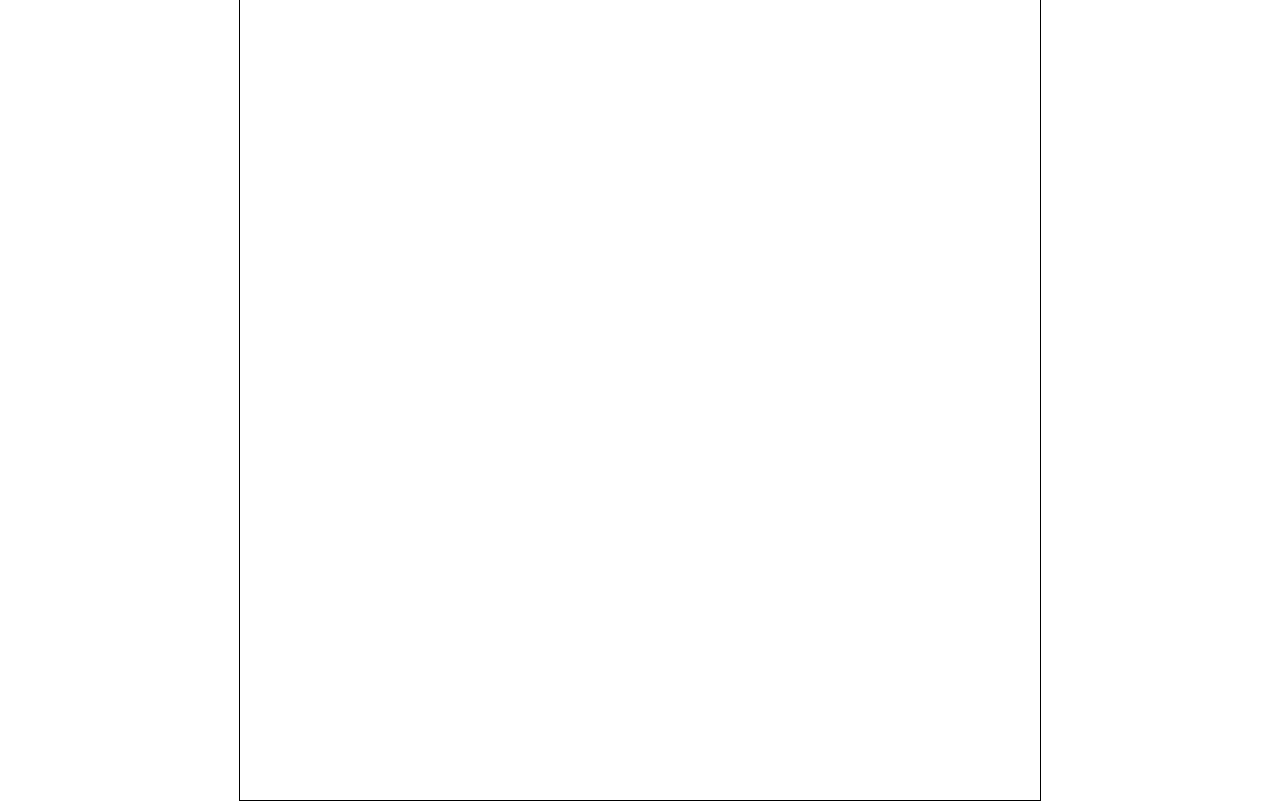
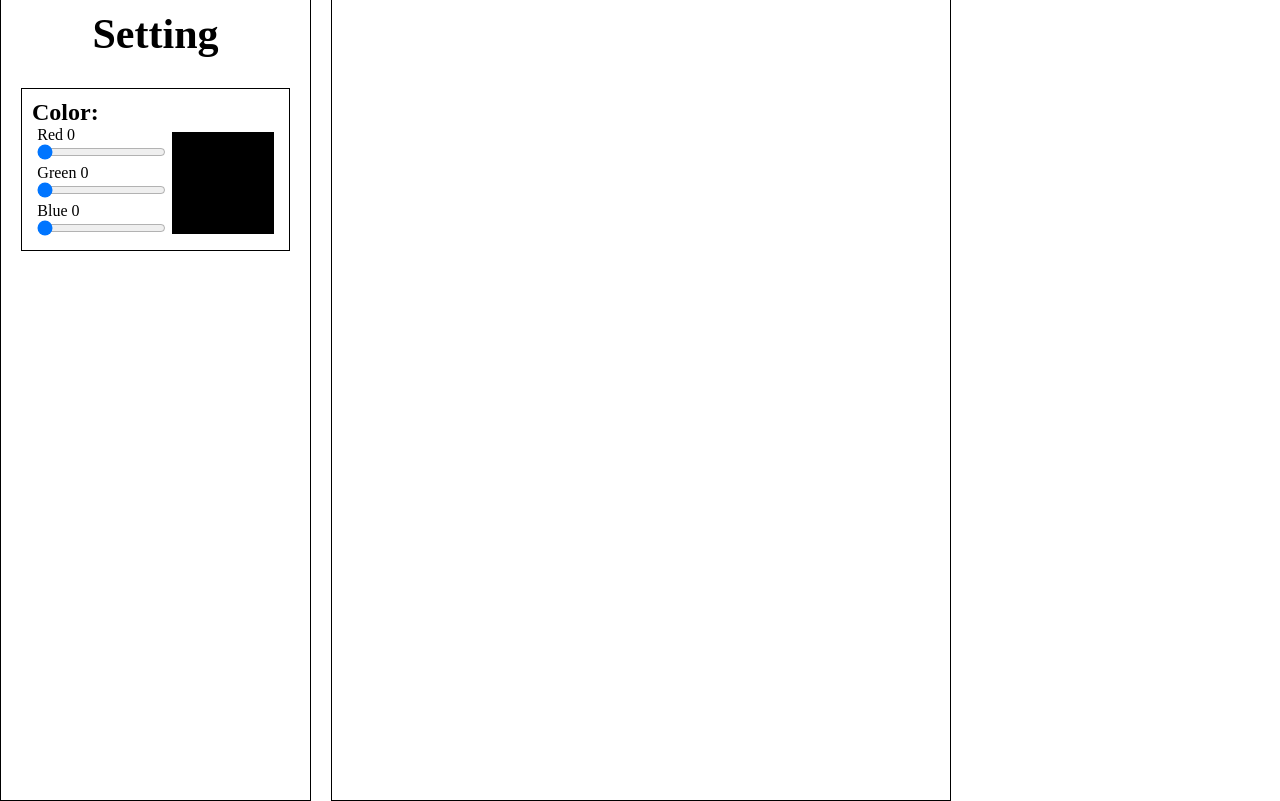
Before and after one commit to D-Hawler/Etch-a-Sketch, a plain HTML site: page index.html in a window 1280 px wide. Drawn offline with Linux system fonts and the light colour scheme.

Commit message:
Color selection panel
Add a color selection panel with sliders for RGB

```diff
--- a/index.html
+++ b/index.html
@@ -8,6 +8,24 @@
     <title>Etch-a-Sketch</title>
 </head>
 <body>
+    <div id="menu">
+        <h1>Setting</h1>
+        <div class="color-panel">
+            <h2>Color:</h2>
+            <div class="color-choice">
+                <div class="colors">
+                    <p id="textForRed">Red 0</p>
+                    <input type="range" id="red" min="0" max="255" value="0" step="1"><br>
+                    <p id="textForGreen">Green 0</p>
+                    <input type="range" id="green" min="0" max="255" value="0" step="1"><br>
+                    <p id="textForBlue">Blue 0</p>
+                    <input type="range" id="blue" min="0" max="255" value="0" step="1"><br>
+                </div>
+                <div class="color-cube"></div>
+            </div>
+        </div>
+    </div>
     <div id="main"></div>
+    <div id="plug"></div>
 </body>
 </html>
--- a/script.js
+++ b/script.js
@@ -1,17 +1,78 @@
 document.addEventListener("DOMContentLoaded", () => {
     const generatingCube = document.querySelector("#main");
     let cube;
+    let size = Number(16);
+    const root = document.documentElement;
+    root.style.setProperty("--size-box", size);
 
-    for (let i = 0; i < 256; i++) {
+    for (let i = 0; i < size * size; i++) {
         cube = document.createElement("div");
         cube.classList.add("cube");
 
         generatingCube.appendChild(cube);
     };
 
+    const red = document.getElementById("red");
+    const green = document.getElementById("green");
+    const blue = document.getElementById("blue");
+
+    red.addEventListener("input", () => {
+        const textForRed = document.getElementById("textForRed");
+        textForRed.textContent = `Red ${red.value}`;
+        root.style.setProperty("--red", red.value);
+    })
+
+    green.addEventListener("input", () => {
+        const textForGreen = document.getElementById("textForGreen");
+        textForGreen.textContent = `Green ${green.value}`;
+        root.style.setProperty("--green", green.value);
+    })
+
+    blue.addEventListener("input", () => {
+        const textForBlue = document.getElementById("textForBlue");
+        textForBlue.textContent = `Blue ${blue.value}`;
+        root.style.setProperty("--blue", blue.value);
+    })
+
+
+
+
+
+
+
+
+
+
+
+
+
+
+    let isMouseOver = false;
+    let isMouseDown = false;
+
     document.addEventListener("mouseover", (e) => {
         if (e.target.classList.contains("cube")) {
-            e.target.style.backgroundColor = "rgb(0, 0, 0)";
+            isMouseOver = true;
+            isDrawing(e);
         }
     });
+
+    document.addEventListener("mousedown", (e) => {
+        if (e.target.classList.contains("cube")) {
+            isMouseDown = true;
+            isDrawing(e);
+        }
+    });
+
+    document.addEventListener("mouseup", (e) => {
+        isMouseDown = false;
+    });
+
+    function isDrawing(e) {
+        if (isMouseOver && isMouseDown) {
+            if (e.target.classList.contains("cube")) {
+                e.target.style.backgroundColor = "rgb(var(--red), var(--green), var(--blue))";
+            }
+        }
+    };
 });
--- a/style.css
+++ b/style.css
@@ -1,3 +1,11 @@
+:root {
+    --size-box: 16;
+
+    --red: 0;
+    --green: 0;
+    --blue: 0;
+}
+
 * {
     padding: 0;
     margin: 0;
@@ -11,21 +19,51 @@ html, body, #main {
 
 body {
     display: flex;
+    gap: 20px;
     justify-content: center;
     align-items: center;
 }
 
+#menu, #plug {
+    width: 400px;
+    height: 800px;
+}
+#menu > h1 {
+    padding: 10px;
+    font-size: 42px;
+    text-align: center;
+}
+
 #main {
-    border: 1px solid rgb(0, 0, 0);
-
     width: 800px;
     height: 800px;
 
     display: flex;
     flex-wrap: wrap;
 }
+#main, #menu, .color-panel, .color-cube {
+    border: 1px solid rgb(0, 0, 0);
+}
+
+.color-panel {
+    margin: 20px;
+    padding: 10px;
+}
+
+.color-choice {
+    display: flex;
+    justify-content: space-evenly;
+    align-items: center;
+}
+
+.color-cube {
+    width: 100px;
+    height: 100px;
+
+    background-color: rgb(var(--red), var(--green), var(--blue));
+}
 
 .cube {
-    flex: 0 0 calc(100%  / 16);
-    height: calc(100% / 16);
+    flex: 0 0 calc(100%  / var(--size-box));
+    height: calc(100% / var(--size-box));
 }
```
